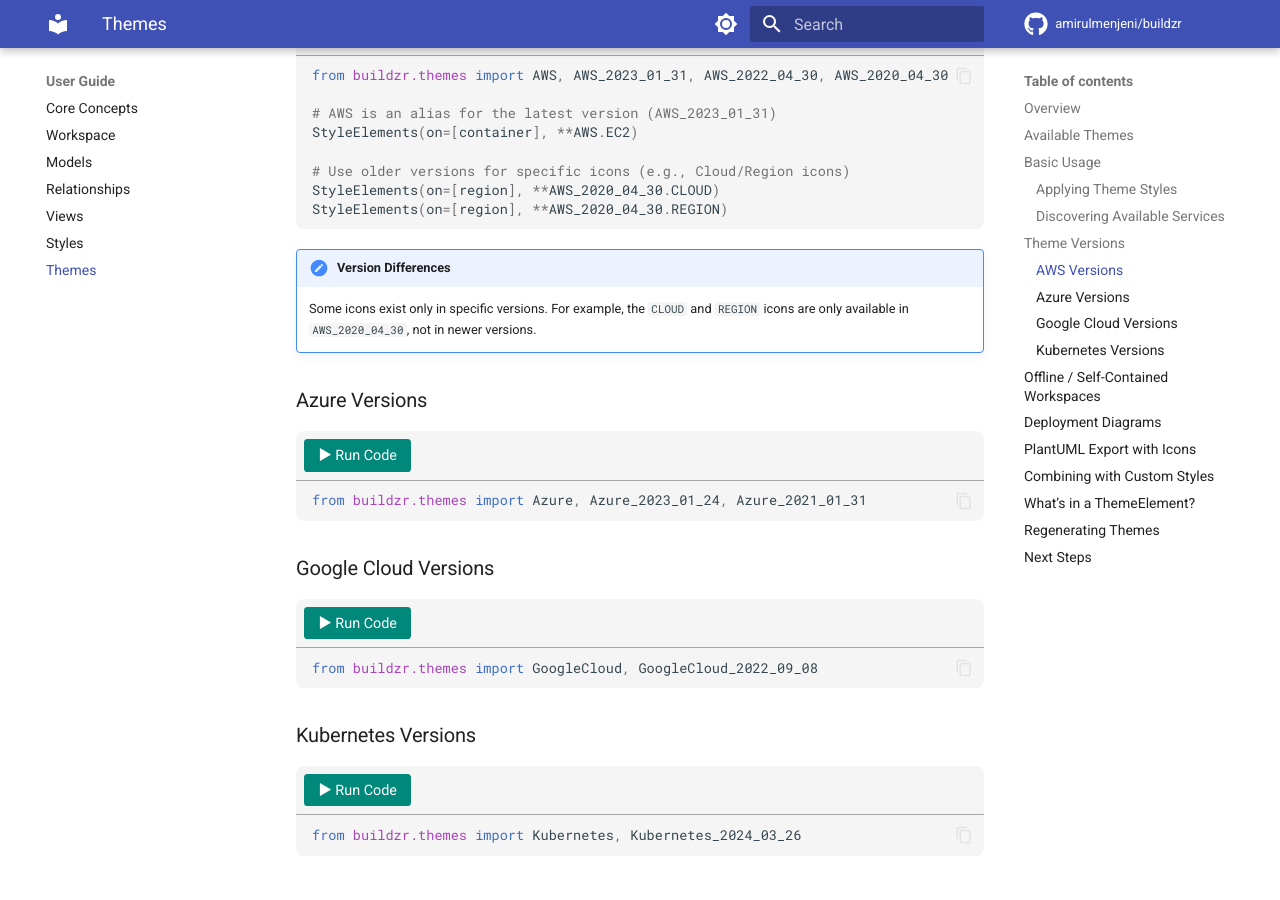
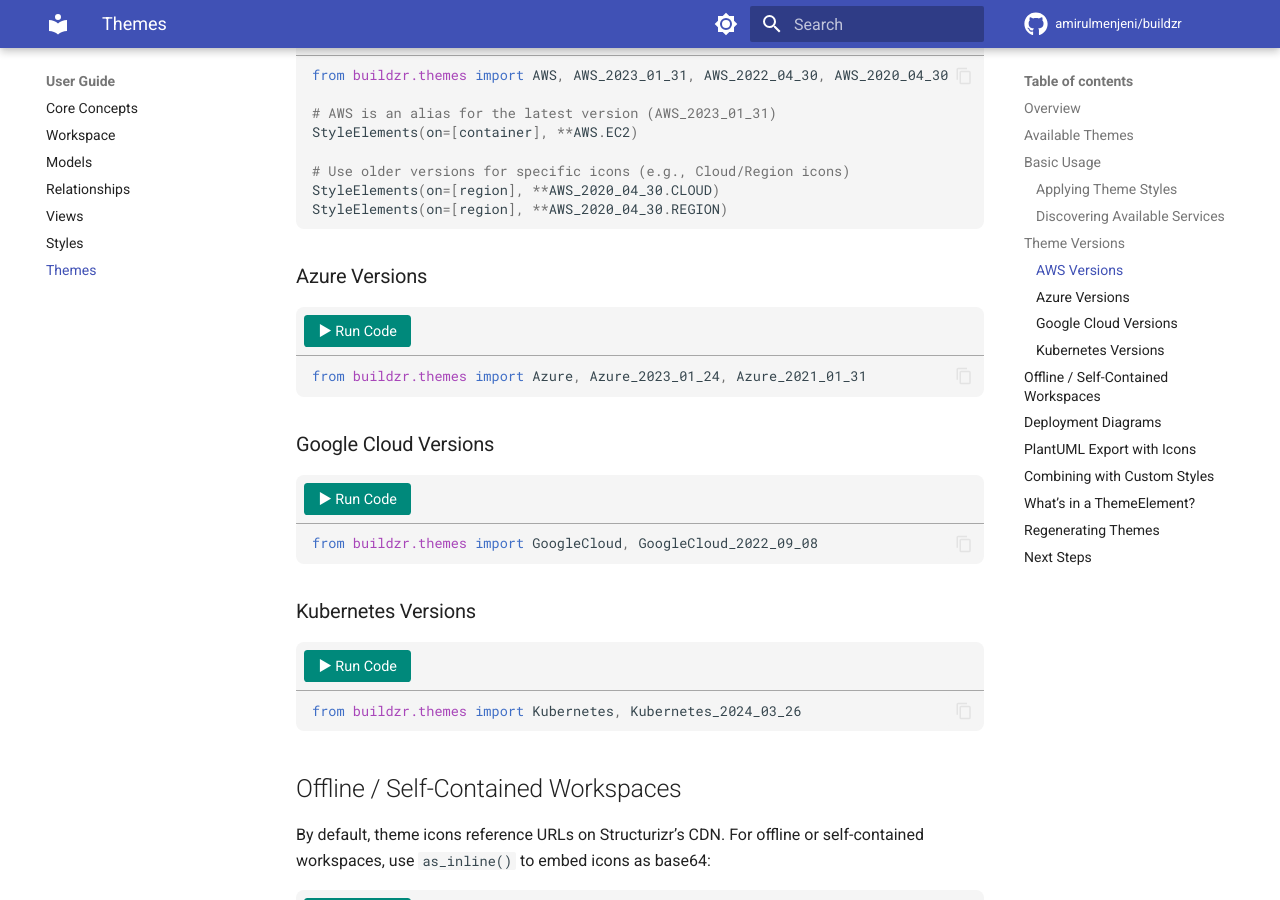
Before and after one commit to amirulmenjeni/buildzr, an MkDocs documentation site: the page built from docs/user-guide/themes.md, in a window 1280 px wide and 900 px high, scrolled down 2531 px. Built offline with MkDocs 1.6.1 and Material for MkDocs 9.7.7, drawn with Linux system fonts in a browser that asks for light colours; comment, search, counter and statistics services are not loaded.

Commit message:
docs: remove "version differences" note

````diff
--- a/docs/user-guide/themes.md
+++ b/docs/user-guide/themes.md
@@ -101,9 +101,6 @@ StyleElements(on=[container], **AWS.EC2)
 StyleElements(on=[region], **AWS_2020_04_30.CLOUD)
 StyleElements(on=[region], **AWS_2020_04_30.REGION)
 ```
-
-!!! note "Version Differences"
-    Some icons exist only in specific versions. For example, the `CLOUD` and `REGION` icons are only available in `AWS_2020_04_30`, not in newer versions.
 
 ### Azure Versions
 
````
